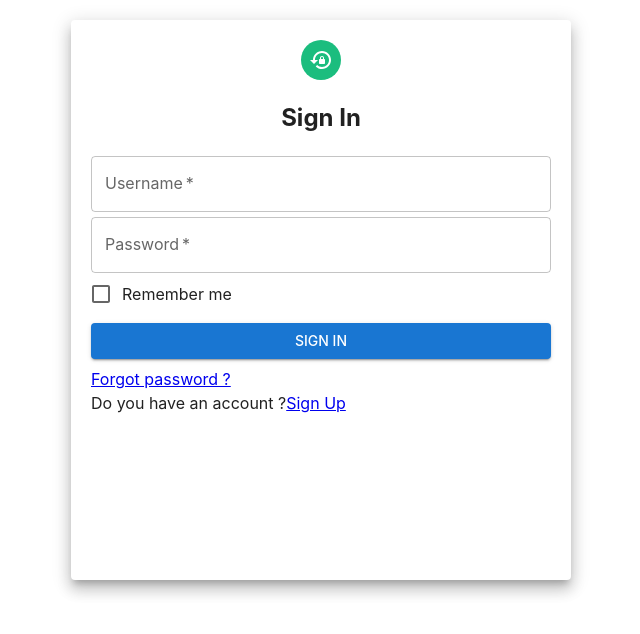
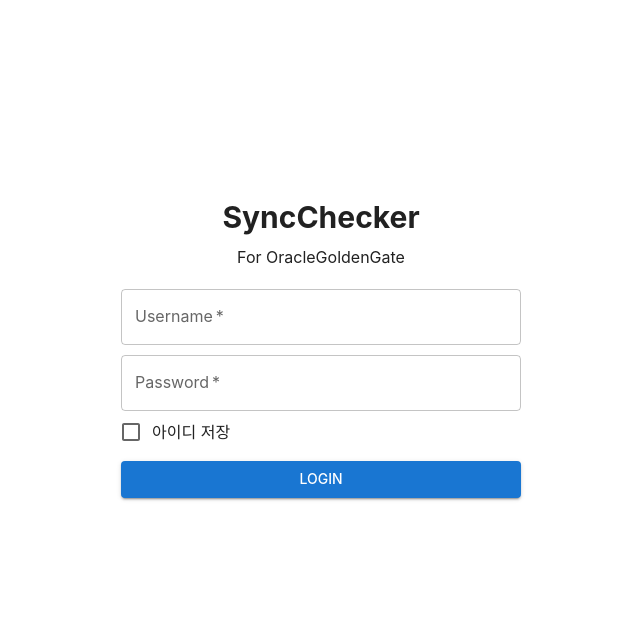
Before and after one commit to lettuceysh/sync_checker, a React (Create React App) app: page /login in a window 1280 px wide. Shown: the top 634 px of the page, without its empty margins (319-959 px from the left). Built offline with nearby package versions, Linux system fonts and the light colour scheme.

Commit message:
feat: 로그인 화면변경

```diff
--- a/src/App.jsx
+++ b/src/App.jsx
@@ -1,4 +1,5 @@
 import { BrowserRouter, Routes, Route } from 'react-router-dom';
+import GlobalStyles from '@mui/material/GlobalStyles';
 
 import '@fontsource/roboto/300.css';
 import '@fontsource/roboto/400.css';
@@ -10,11 +11,13 @@
 import Login from './pages/Login';
 import Main from './pages/Main';
 import PageNavigation from './pages/configuration/PageNavigation';
+import global from './styles/global';
 
 function App() {
   return (
     <ThemeProvider theme={theme}>
       <CssBaseline />
+      <GlobalStyles styles={global} />
       <BrowserRouter>
         <Routes>
           <Route path="/" element={<Main />} />,
--- a/src/pages/Login/index.jsx
+++ b/src/pages/Login/index.jsx
@@ -16,25 +16,23 @@
   const avatarStyle = { backgroundColor: '#1bbd7e' };
   const btnstyle = { margin: '8px 0' };
   return (
-    <Grid>
-      <Paper elevation={10} style={paperStyle}>
-        <Grid align="center">
-          <Avatar style={avatarStyle}>
-            <LockResetIcon />
-          </Avatar>
-          <h2>Sign In</h2>
-        </Grid>
+    <Wrapper>
+      <Container>
+        <Top>
+          <Typography variant="h1">SyncChecker</Typography>
+          <Typography>For OracleGoldenGate</Typography>
+        </Top>
         <WrapTest>
           <TextField
             label="Username"
-            placeholder="Enter username"
+            placeholder="아이디를 입력해 주세요."
             variant="outlined"
             fullWidth
             required
           />
           <TextField
             label="Password"
-            placeholder="Enter password"
+            placeholder="비밀번호를 입력해 주세요."
             type="password"
             variant="outlined"
             fullWidth
@@ -43,26 +41,40 @@
         </WrapTest>
         <FormControlLabel
           control={<Checkbox name="checkedB" color="primary" />}
-          label="Remember me"
+          label="아이디 저장"
         />
         <Button type="submit" color="primary" variant="contained" style={btnstyle} fullWidth>
-          Sign in
+          Login
         </Button>
-        <Typography>
-          <Link href="#">Forgot password ?</Link>
-        </Typography>
-        <Typography>
-          Do you have an account ?<Link href="#">Sign Up</Link>
-        </Typography>
-      </Paper>
-    </Grid>
+      </Container>
+    </Wrapper>
   );
 };
 
+const Wrapper = styled.article`
+  height: 100%;
+  display: flex;
+  align-items: center;
+  justify-content: center;
+`;
+
+const Container = styled.div`
+  width: 400px;
+  height: 400px;
+`;
+
+const Top = styled.div`
+  text-align: center;
+  > p {
+    margin-top: 10px;
+  }
+`;
+
 const WrapTest = styled.div`
+  margin-top: 20px;
   display: flex;
   flex-direction: column;
-  gap: 5px;
+  gap: 10px;
 `;
 
 export default Login;
--- /dev/null
+++ b/src/styles/global.js
@@ -0,0 +1,11 @@
+import { css } from '@emotion/react';
+
+const global = css`
+  html,
+  body,
+  body > div {
+    height: 100%;
+  }
+`;
+
+export default global;
--- a/src/styles/theme.js
+++ b/src/styles/theme.js
@@ -2,6 +2,18 @@
 // import { colors } from './colors';
 
 const theme = createTheme({
+  overrides: {
+    MuiCssBaseline: {
+      '@global': {
+        html: {
+          height: '100%'
+        },
+        body: {
+          background: 'red'
+        }
+      }
+    }
+  },
   typography: {
     fontFamily: [
       '-apple-system',
@@ -23,6 +35,9 @@
   components: {
     MuiCssBaseline: {
       styleOverrides: `
+      html  {
+
+      }
       `
     }
   }
```
